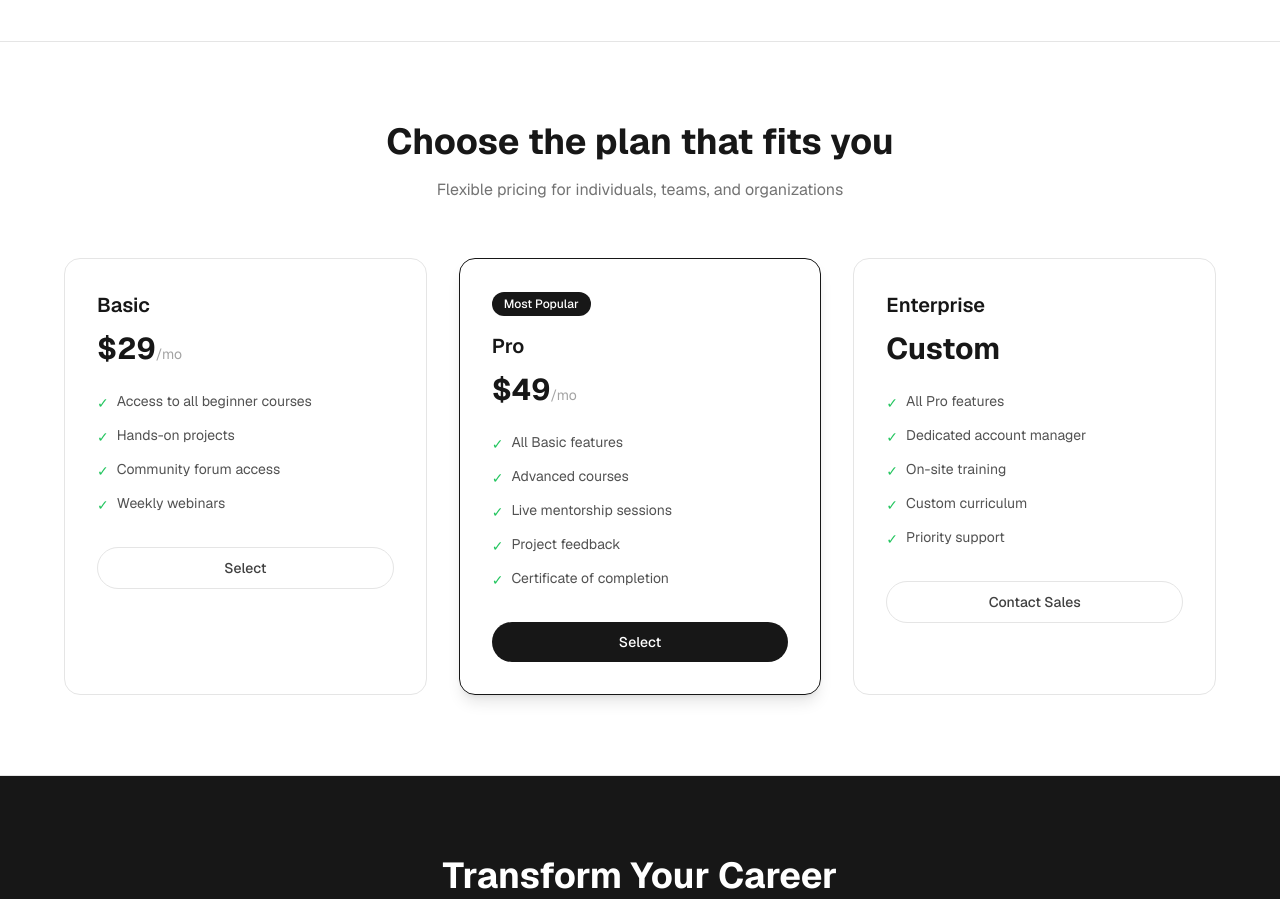
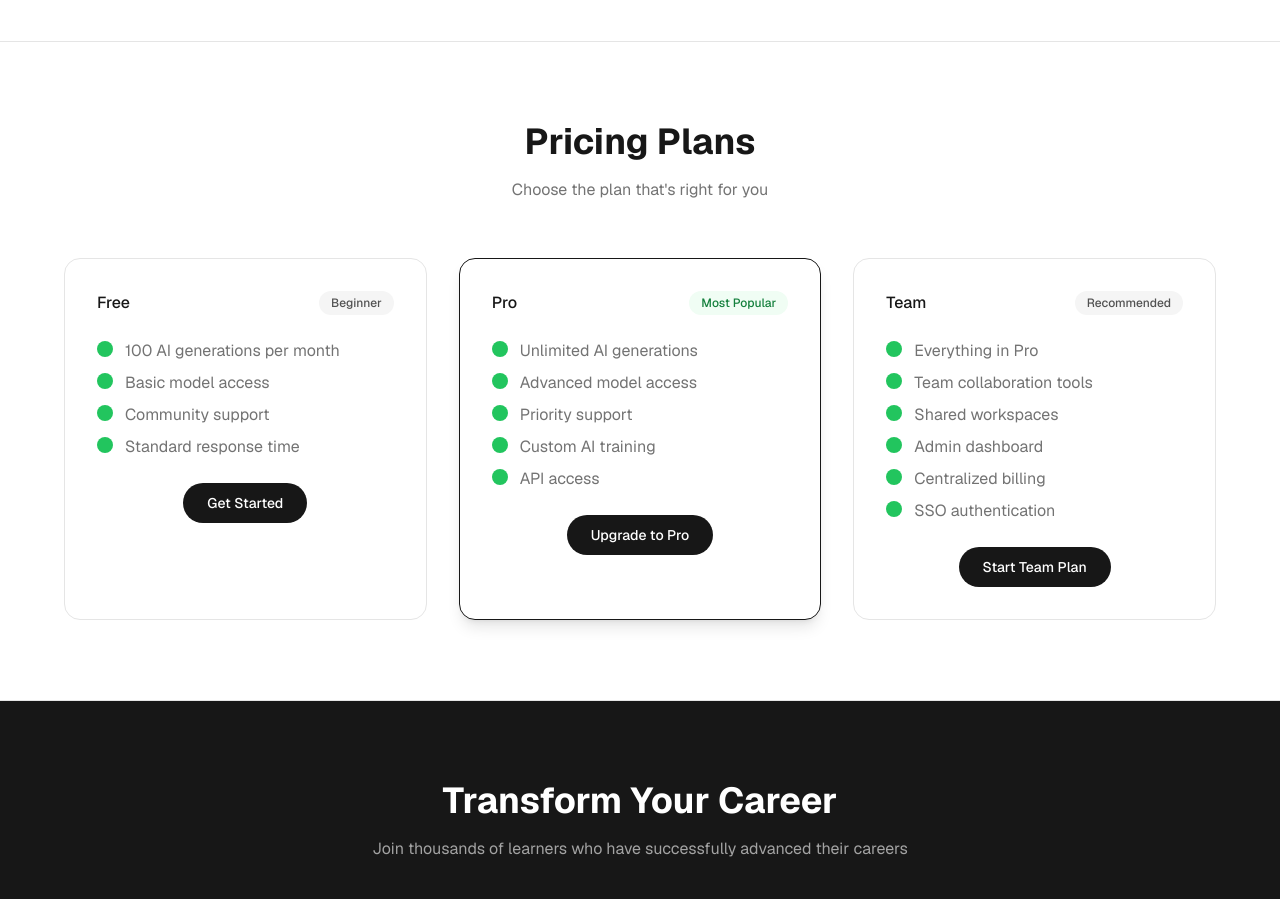
Before and after one commit to Embotic-Wayne/AutoWeb-Test, a Next.js app in the folder apps/project-flow/: page / in a window 1280 px wide. Shown: the part 2120-3019 px from the top of the page. Built offline with nearby package versions, Linux system fonts and the light colour scheme.

Commit message:
Agent update: intel-5e0de045366a (pricing)

```diff
--- a/apps/project-flow/src/components/ai-generated/Pricing.tsx
+++ b/apps/project-flow/src/components/ai-generated/Pricing.tsx
@@ -1,102 +1,109 @@
 export default function Pricing() {
-  const plans = [
-    {
-      name: "Basic",
-      price: "$29",
-      period: "/mo",
-      popular: false,
-      features: [
-        "Access to all beginner courses",
-        "Hands-on projects",
-        "Community forum access",
-        "Weekly webinars",
-      ],
-      cta: "Select",
-    },
-    {
-      name: "Pro",
-      price: "$49",
-      period: "/mo",
-      popular: true,
-      features: [
-        "All Basic features",
-        "Advanced courses",
-        "Live mentorship sessions",
-        "Project feedback",
-        "Certificate of completion",
-      ],
-      cta: "Select",
-    },
-    {
-      name: "Enterprise",
-      price: "Custom",
-      period: "",
-      popular: false,
-      features: [
-        "All Pro features",
-        "Dedicated account manager",
-        "On-site training",
-        "Custom curriculum",
-        "Priority support",
-      ],
-      cta: "Contact Sales",
-    },
-  ];
-
   return (
     <section id="pricing" className="border-b border-neutral-200 bg-white px-6 py-20">
       <div className="mx-auto max-w-6xl text-center">
-        <h2 className="text-3xl font-bold text-neutral-900 md:text-4xl">
-          Choose the plan that fits you
-        </h2>
-        <p className="mx-auto mt-4 max-w-xl text-neutral-500">
-          Flexible pricing for individuals, teams, and organizations
-        </p>
-
+        <h2 className="text-3xl font-bold text-neutral-900 md:text-4xl">Pricing Plans</h2>
+        <p className="mx-auto mt-4 max-w-xl text-neutral-500">Choose the plan that's right for you</p>
         <div className="mt-14 grid gap-8 sm:grid-cols-3">
-          {plans.map((p) => (
-            <div
-              key={p.name}
-              className={`rounded-2xl border p-8 text-left ${
-                p.popular
-                  ? "border-neutral-900 shadow-lg"
-                  : "border-neutral-200"
-              }`}
-            >
-              {p.popular && (
-                <span className="mb-4 inline-block rounded-full bg-neutral-900 px-3 py-1 text-xs font-medium text-white">
-                  Most Popular
-                </span>
-              )}
-              <h3 className="text-xl font-semibold text-neutral-900">
-                {p.name}
-              </h3>
-              <div className="mt-3 text-3xl font-bold text-neutral-900">
-                {p.price}
-                <span className="text-sm font-normal text-neutral-400">
-                  {p.period}
-                </span>
-              </div>
-              <ul className="mt-6 space-y-3 text-sm text-neutral-600">
-                {p.features.map((f) => (
-                  <li key={f} className="flex items-start gap-2">
-                    <span className="mt-0.5 text-green-500">&#10003;</span>
-                    {f}
-                  </li>
-                ))}
-              </ul>
-              <a
-                href="/signup"
-                className={`mt-8 block w-full rounded-full py-2.5 text-center text-sm font-medium transition-colors ${
-                  p.popular
-                    ? "bg-neutral-900 text-white hover:bg-neutral-800"
-                    : "border border-neutral-200 bg-white text-neutral-700 hover:bg-neutral-50"
-                }`}
-              >
-                {p.cta}
+          <div className="rounded-2xl border border-neutral-200 bg-white p-8 text-left">
+            <div className="flex items-center justify-between mb-6">
+              <h3 className="text-neutral-900 font-medium">Free</h3>
+              <span className="rounded-full bg-neutral-100 px-3 py-1 text-xs font-medium text-neutral-600">Beginner</span>
+            </div>
+            <ul className="space-y-2 text-left">
+              <li className="flex items-start">
+                <span className="flex items-center flex-col w-4 h-4 bg-green-500 rounded-full mr-3 mt-0.5"></span>
+                <span className="text-neutral-500">100 AI generations per month</span>
+              </li>
+              <li className="flex items-start">
+                <span className="flex items-center flex-col w-4 h-4 bg-green-500 rounded-full mr-3 mt-0.5"></span>
+                <span className="text-neutral-500">Basic model access</span>
+              </li>
+              <li className="flex items-start">
+                <span className="flex items-center flex-col w-4 h-4 bg-green-500 rounded-full mr-3 mt-0.5"></span>
+                <span className="text-neutral-500">Community support</span>
+              </li>
+              <li className="flex items-start">
+                <span className="flex items-center flex-col w-4 h-4 bg-green-500 rounded-full mr-3 mt-0.5"></span>
+                <span className="text-neutral-500">Standard response time</span>
+              </li>
+            </ul>
+            <div className="mt-6 flex justify-center">
+              <a href="/signup" className="rounded-full bg-neutral-900 px-6 py-2.5 text-sm font-medium text-white hover:bg-neutral-800 transition-colors">
+                Get Started
               </a>
             </div>
-          ))}
+          </div>
+          <div className="rounded-2xl border border-neutral-900 shadow-lg bg-white p-8 text-left">
+            <div className="flex items-center justify-between mb-6">
+              <h3 className="text-neutral-900 font-medium">Pro</h3>
+              <span className="rounded-full bg-green-50 text-green-700 px-3 py-1 text-xs font-medium">Most Popular</span>
+            </div>
+            <ul className="space-y-2 text-left">
+              <li className="flex items-start">
+                <span className="flex items-center flex-col w-4 h-4 bg-green-500 rounded-full mr-3 mt-0.5"></span>
+                <span className="text-neutral-500">Unlimited AI generations</span>
+              </li>
+              <li className="flex items-start">
+                <span className="flex items-center flex-col w-4 h-4 bg-green-500 rounded-full mr-3 mt-0.5"></span>
+                <span className="text-neutral-500">Advanced model access</span>
+              </li>
+              <li className="flex items-start">
+                <span className="flex items-center flex-col w-4 h-4 bg-green-500 rounded-full mr-3 mt-0.5"></span>
+                <span className="text-neutral-500">Priority support</span>
+              </li>
+              <li className="flex items-start">
+                <span className="flex items-center flex-col w-4 h-4 bg-green-500 rounded-full mr-3 mt-0.5"></span>
+                <span className="text-neutral-500">Custom AI training</span>
+              </li>
+              <li className="flex items-start">
+                <span className="flex items-center flex-col w-4 h-4 bg-green-500 rounded-full mr-3 mt-0.5"></span>
+                <span className="text-neutral-500">API access</span>
+              </li>
+            </ul>
+            <div className="mt-6 flex justify-center">
+              <a href="/signup?plan=pro" className="rounded-full bg-neutral-900 px-6 py-2.5 text-sm font-medium text-white hover:bg-neutral-800 transition-colors">
+                Upgrade to Pro
+              </a>
+            </div>
+          </div>
+          <div className="rounded-2xl border border-neutral-200 bg-white p-8 text-left">
+            <div className="flex items-center justify-between mb-6">
+              <h3 className="text-neutral-900 font-medium">Team</h3>
+              <span className="rounded-full bg-neutral-100 px-3 py-1 text-xs font-medium text-neutral-600">Recommended</span>
+            </div>
+            <ul className="space-y-2 text-left">
+              <li className="flex items-start">
+                <span className="flex items-center flex-col w-4 h-4 bg-green-500 rounded-full mr-3 mt-0.5"></span>
+                <span className="text-neutral-500">Everything in Pro</span>
+              </li>
+              <li className="flex items-start">
+                <span className="flex items-center flex-col w-4 h-4 bg-green-500 rounded-full mr-3 mt-0.5"></span>
+                <span className="text-neutral-500">Team collaboration tools</span>
+              </li>
+              <li className="flex items-start">
+                <span className="flex items-center flex-col w-4 h-4 bg-green-500 rounded-full mr-3 mt-0.5"></span>
+                <span className="text-neutral-500">Shared workspaces</span>
+              </li>
+              <li className="flex items-start">
+                <span className="flex items-center flex-col w-4 h-4 bg-green-500 rounded-full mr-3 mt-0.5"></span>
+                <span className="text-neutral-500">Admin dashboard</span>
+              </li>
+              <li className="flex items-start">
+                <span className="flex items-center flex-col w-4 h-4 bg-green-500 rounded-full mr-3 mt-0.5"></span>
+                <span className="text-neutral-500">Centralized billing</span>
+              </li>
+              <li className="flex items-start">
+                <span className="flex items-center flex-col w-4 h-4 bg-green-500 rounded-full mr-3 mt-0.5"></span>
+                <span className="text-neutral-500">SSO authentication</span>
+              </li>
+            </ul>
+            <div className="mt-6 flex justify-center">
+              <a href="/signup?plan=team" className="rounded-full bg-neutral-900 px-6 py-2.5 text-sm font-medium text-white hover:bg-neutral-800 transition-colors">
+                Start Team Plan
+              </a>
+            </div>
+          </div>
         </div>
       </div>
     </section>
```
